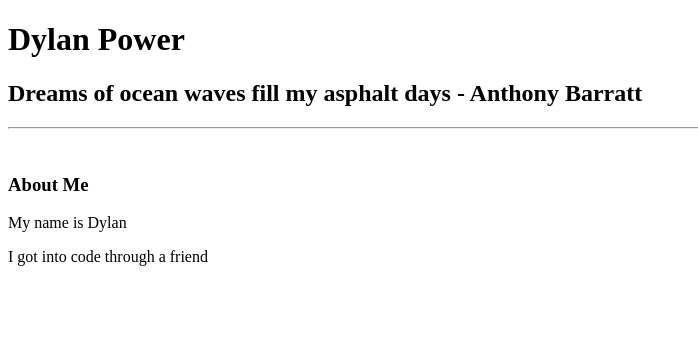
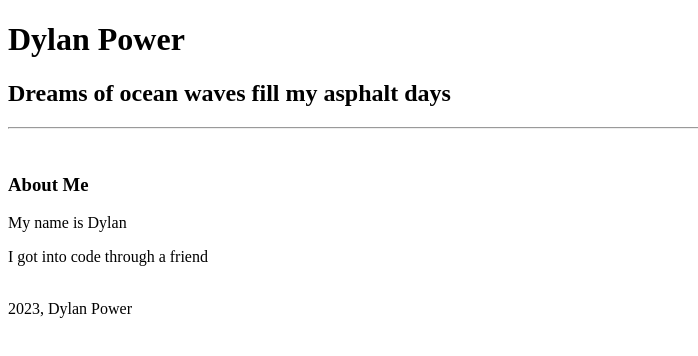
Before and after one commit to dylstar135/portfolio, a plain HTML site: page index.html in a window 1280 px wide. Shown: the whole page, without its empty margins (0-698 px from the left). Drawn offline with Linux system fonts and the light colour scheme.

Commit message:
header footer main

```diff
--- a/index.html
+++ b/index.html
@@ -1,13 +1,22 @@
 <!DOCTYPE html>
 <html>
-    <HEAD>
-        <title>Dylan Power</title>
-    </HEAD>
-    <body>
+    <header>
         <h1> Dylan Power</h1>
-        <h2> Dreams of ocean waves fill my asphalt days - Anthony Barratt</h2>
+        <h2> Dreams of ocean waves fill my asphalt days</h2>
+        </header>
         <hr />
         <br />
+        <main>
+
+    <body>
+        <section>
         <h3> About Me </h3>
         <p>My name is Dylan</p>
         <p> I got into code through a friend</p>
+        </section>
+        </body>
+        </main>
+        <br />
+        <footer>
+            <f1> 2023, Dylan Power</f1>
+        </footer>
```
